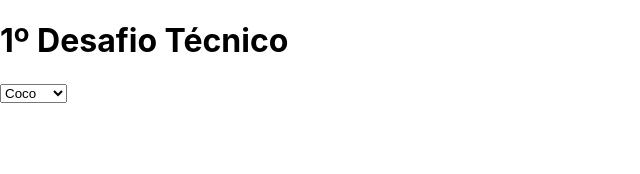
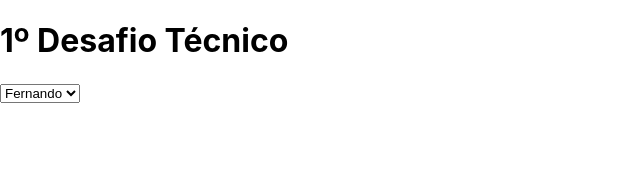
Before and after one commit to PedroMarianoAlmeida/primeiro-desafio-dev-web-wpp, a React (Create React App) app: page / in a window 1280 px wide. Shown: the top 174 px of the page, without its empty margins (0-640 px from the left). Built offline with nearby package versions, Linux system fonts and the light colour scheme.

Commit message:
passando os nomes referentes aos dados reais

```diff
--- a/src/App.js
+++ b/src/App.js
@@ -5,13 +5,13 @@ import SeletorDeNomes from "./componentes/SeletorDeNomes";
 
 
 const nomes = data.map((dado) => dado.dados.nome);
-console.log(nomes);
+
 
 function App() {
   return (
     <div>
       <h1>1º Desafio Técnico</h1>
-      <SeletorDeNomes />
+      <SeletorDeNomes opções={nomes}/>
     </div>
   );
 }
--- a/src/componentes/SeletorDeNomes.jsx
+++ b/src/componentes/SeletorDeNomes.jsx
@@ -1,16 +1,13 @@
-//https://pt-br.reactjs.org/docs/forms.html
-
-const SeletorDeNomes = () => {
+const SeletorDeNomes = ({ opções }) => {
   return (
     <select>
-      <option value="laranja">Laranja</option>
-      <option value="limao">Limão</option>
-      <option selected value="coco">
-        Coco
-      </option>
-      <option value="manga">Manga</option>
+      {opções.map((nome) => (
+        <option key={nome} value={nome}>
+          {nome}
+        </option>
+      ))}
     </select>
   );
 };
 
-export default SeletorDeNomes
+export default SeletorDeNomes;
```
